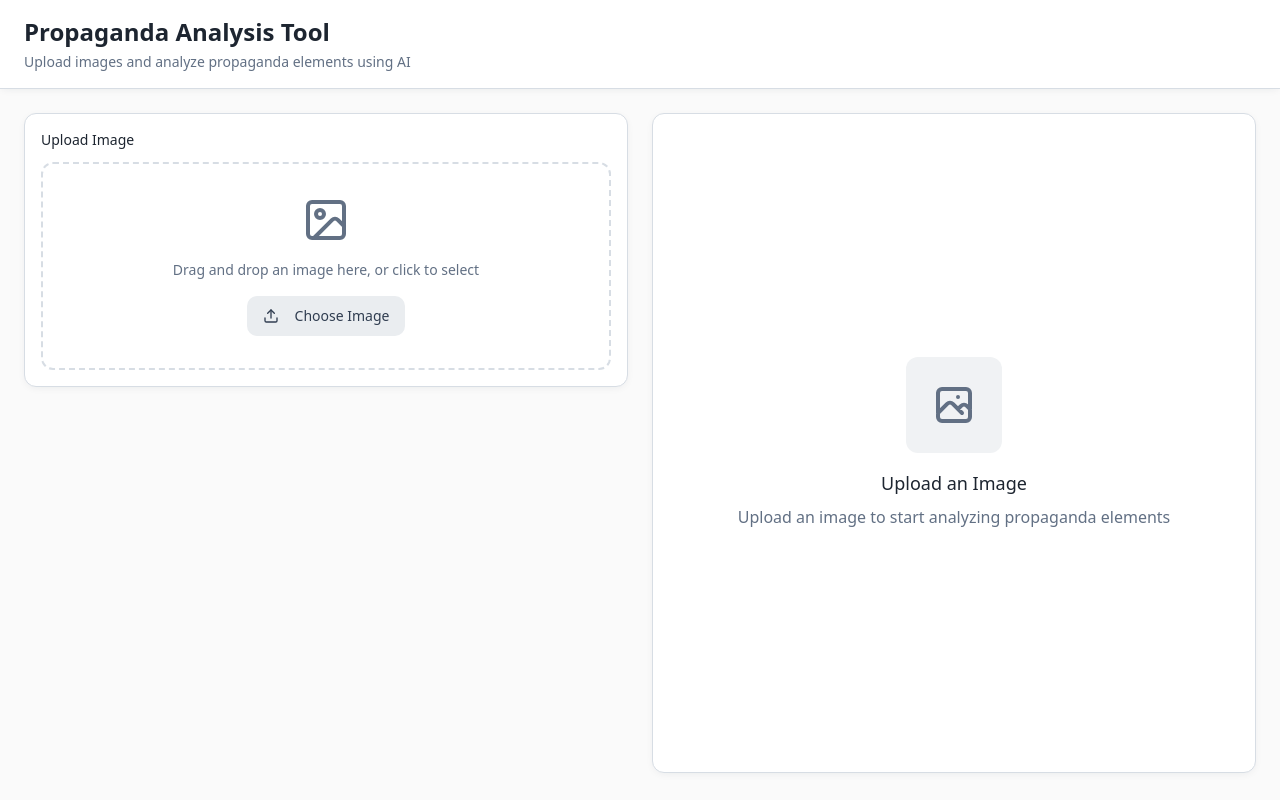
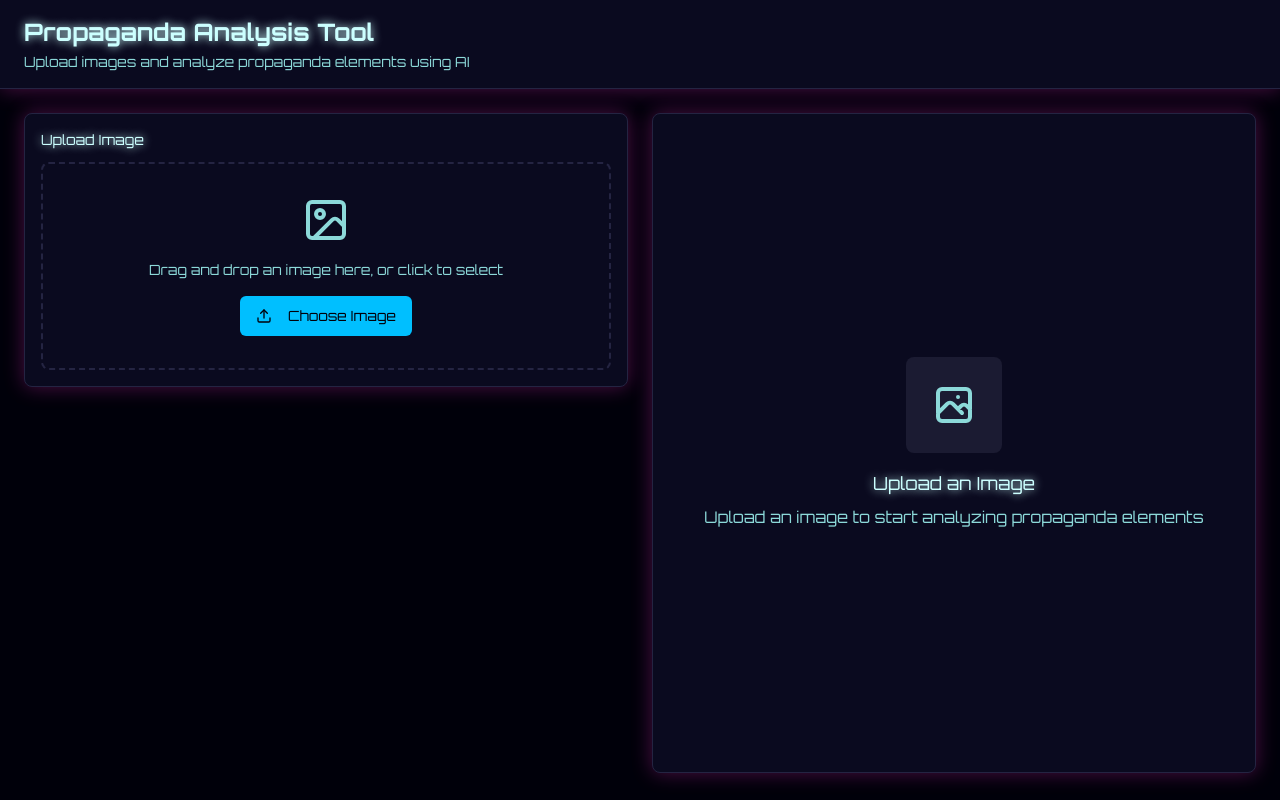
Before and after one commit to yllkryeziu/propaganda-spotter-web, a React (Vite) app: page / in a window 1280 px wide. Built offline with nearby package versions, Linux system fonts and the light colour scheme; the HTML template or start-up script is replaced by a standard one.

Commit message:
Refactor: Apply retro styling

```diff
--- a/index.html
+++ b/index.html
@@ -16,6 +16,10 @@
     <meta name="twitter:card" content="summary_large_image" />
     <meta name="twitter:site" content="@lovable_dev" />
     <meta name="twitter:image" content="https://lovable.dev/opengraph-image-p98pqg.png" />
+
+    <link rel="preconnect" href="https://fonts.googleapis.com">
+    <link rel="preconnect" href="https://fonts.gstatic.com" crossorigin>
+    <link href="https://fonts.googleapis.com/css2?family=Orbitron:wght@400;700;900&family=Share+Tech+Mono&display=swap" rel="stylesheet">
   </head>
 
   <body>
--- a/src/index.css
+++ b/src/index.css
@@ -2,54 +2,57 @@
 @tailwind components;
 @tailwind utilities;
 
-/* Propaganda Analysis Tool Design System */
+/* Retro Propaganda Analysis Tool Design System */
 
 @layer base {
   :root {
-    --background: 0 0% 98%;
-    --foreground: 215 25% 15%;
+    --background: 240 100% 2%;
+    --foreground: 180 100% 90%;
 
-    --card: 0 0% 100%;
-    --card-foreground: 215 25% 15%;
+    --card: 240 50% 8%;
+    --card-foreground: 180 100% 90%;
 
-    --popover: 0 0% 100%;
-    --popover-foreground: 215 25% 15%;
+    --popover: 240 50% 8%;
+    --popover-foreground: 180 100% 90%;
 
-    --primary: 215 50% 20%;
-    --primary-foreground: 0 0% 98%;
-    --primary-hover: 215 50% 25%;
+    --primary: 315 100% 60%;
+    --primary-foreground: 240 100% 2%;
+    --primary-hover: 315 100% 70%;
 
-    --secondary: 210 15% 93%;
-    --secondary-foreground: 215 25% 25%;
-    --secondary-hover: 210 15% 88%;
+    --secondary: 195 100% 50%;
+    --secondary-foreground: 240 100% 2%;
+    --secondary-hover: 195 100% 60%;
 
-    --muted: 210 15% 95%;
-    --muted-foreground: 215 15% 45%;
+    --muted: 240 30% 15%;
+    --muted-foreground: 180 50% 70%;
 
-    --accent: 210 15% 93%;
-    --accent-foreground: 215 25% 25%;
+    --accent: 60 100% 50%;
+    --accent-foreground: 240 100% 2%;
 
-    --warning: 25 95% 55%;
-    --warning-foreground: 0 0% 98%;
-    --warning-muted: 25 95% 95%;
+    --warning: 30 100% 60%;
+    --warning-foreground: 240 100% 2%;
+    --warning-muted: 30 100% 95%;
 
-    --highlight: 15 85% 60%;
-    --highlight-foreground: 0 0% 98%;
-    --highlight-muted: 15 85% 96%;
+    --highlight: 285 100% 70%;
+    --highlight-foreground: 240 100% 2%;
+    --highlight-muted: 285 100% 95%;
 
-    --destructive: 0 84.2% 60.2%;
-    --destructive-foreground: 210 40% 98%;
+    --destructive: 0 100% 60%;
+    --destructive-foreground: 240 100% 2%;
 
-    --border: 214.3 20% 87%;
-    --input: 214.3 20% 92%;
-    --ring: 215 50% 20%;
+    --border: 240 30% 20%;
+    --input: 240 30% 15%;
+    --ring: 315 100% 60%;
 
-    --radius: 0.75rem;
+    --radius: 0.5rem;
 
-    /* Shadows */
-    --shadow-soft: 0 2px 8px -2px hsl(215 25% 15% / 0.08);
-    --shadow-medium: 0 4px 16px -4px hsl(215 25% 15% / 0.12);
-    --shadow-strong: 0 8px 32px -8px hsl(215 25% 15% / 0.16);
+    /* Retro Shadows & Effects */
+    --shadow-soft: 0 0 20px hsl(315 100% 60% / 0.3);
+    --shadow-medium: 0 0 40px hsl(315 100% 60% / 0.5);
+    --shadow-strong: 0 0 60px hsl(315 100% 60% / 0.7);
+    --shadow-neon: 0 0 10px hsl(315 100% 60%), 0 0 20px hsl(315 100% 60%), 0 0 40px hsl(315 100% 60%);
+    --shadow-cyan: 0 0 10px hsl(195 100% 50%), 0 0 20px hsl(195 100% 50%), 0 0 40px hsl(195 100% 50%);
+    --shadow-yellow: 0 0 10px hsl(60 100% 50%), 0 0 20px hsl(60 100% 50%), 0 0 40px hsl(60 100% 50%);
 
     /* Transitions */
     --transition-smooth: all 0.3s cubic-bezier(0.4, 0, 0.2, 1);
@@ -73,41 +76,41 @@
   }
 
   .dark {
-    --background: 222.2 84% 4.9%;
-    --foreground: 210 40% 98%;
+    --background: 240 100% 1%;
+    --foreground: 315 100% 90%;
 
-    --card: 222.2 84% 4.9%;
-    --card-foreground: 210 40% 98%;
+    --card: 240 50% 5%;
+    --card-foreground: 315 100% 90%;
 
-    --popover: 222.2 84% 4.9%;
-    --popover-foreground: 210 40% 98%;
+    --popover: 240 50% 5%;
+    --popover-foreground: 315 100% 90%;
 
-    --primary: 210 40% 98%;
-    --primary-foreground: 222.2 47.4% 11.2%;
+    --primary: 315 100% 70%;
+    --primary-foreground: 240 100% 1%;
 
-    --secondary: 217.2 32.6% 17.5%;
-    --secondary-foreground: 210 40% 98%;
+    --secondary: 195 100% 60%;
+    --secondary-foreground: 240 100% 1%;
 
-    --muted: 217.2 32.6% 17.5%;
-    --muted-foreground: 215 20.2% 65.1%;
+    --muted: 240 30% 10%;
+    --muted-foreground: 315 50% 60%;
 
-    --accent: 217.2 32.6% 17.5%;
-    --accent-foreground: 210 40% 98%;
+    --accent: 60 100% 60%;
+    --accent-foreground: 240 100% 1%;
 
-    --destructive: 0 62.8% 30.6%;
-    --destructive-foreground: 210 40% 98%;
+    --destructive: 0 100% 70%;
+    --destructive-foreground: 240 100% 1%;
 
-    --border: 217.2 32.6% 17.5%;
-    --input: 217.2 32.6% 17.5%;
-    --ring: 212.7 26.8% 83.9%;
-    --sidebar-background: 240 5.9% 10%;
-    --sidebar-foreground: 240 4.8% 95.9%;
-    --sidebar-primary: 224.3 76.3% 48%;
-    --sidebar-primary-foreground: 0 0% 100%;
-    --sidebar-accent: 240 3.7% 15.9%;
-    --sidebar-accent-foreground: 240 4.8% 95.9%;
-    --sidebar-border: 240 3.7% 15.9%;
-    --sidebar-ring: 217.2 91.2% 59.8%;
+    --border: 240 30% 15%;
+    --input: 240 30% 10%;
+    --ring: 315 100% 70%;
+    --sidebar-background: 240 50% 5%;
+    --sidebar-foreground: 315 100% 90%;
+    --sidebar-primary: 315 100% 70%;
+    --sidebar-primary-foreground: 240 100% 1%;
+    --sidebar-accent: 240 30% 10%;
+    --sidebar-accent-foreground: 315 100% 90%;
+    --sidebar-border: 240 30% 15%;
+    --sidebar-ring: 315 100% 70%;
   }
 }
 
@@ -117,6 +120,30 @@
   }
 
   body {
-    @apply bg-background text-foreground;
+    @apply bg-background text-foreground font-orbitron;
+    background-image:
+      radial-gradient(circle at 25% 25%, hsl(315 100% 60% / 0.1) 0%, transparent 50%),
+      radial-gradient(circle at 75% 75%, hsl(195 100% 50% / 0.1) 0%, transparent 50%);
+  }
+
+  h1, h2, h3, h4, h5, h6 {
+    @apply font-orbitron font-bold;
+    text-shadow: 0 0 10px currentColor;
+  }
+
+  .retro-glow {
+    box-shadow: var(--shadow-neon);
+  }
+
+  .retro-border {
+    border: 2px solid hsl(var(--primary));
+    box-shadow:
+      inset 0 0 10px hsl(var(--primary) / 0.2),
+      0 0 20px hsl(var(--primary) / 0.3);
+  }
+
+  .retro-text {
+    font-family: 'Share Tech Mono', monospace;
+    text-shadow: 0 0 5px currentColor;
   }
 }
--- a/tailwind.config.ts
+++ b/tailwind.config.ts
@@ -70,6 +70,10 @@ export default {
           ring: "hsl(var(--sidebar-ring))",
         },
       },
+      fontFamily: {
+        orbitron: ['Orbitron', 'sans-serif'],
+        'share-tech': ['Share Tech Mono', 'monospace'],
+      },
       borderRadius: {
         lg: "var(--radius)",
         md: "calc(var(--radius) - 2px)",
@@ -79,6 +83,9 @@ export default {
         soft: "var(--shadow-soft)",
         medium: "var(--shadow-medium)",
         strong: "var(--shadow-strong)",
+        neon: "var(--shadow-neon)",
+        cyan: "var(--shadow-cyan)",
+        yellow: "var(--shadow-yellow)",
       },
       keyframes: {
         "accordion-down": {
```
